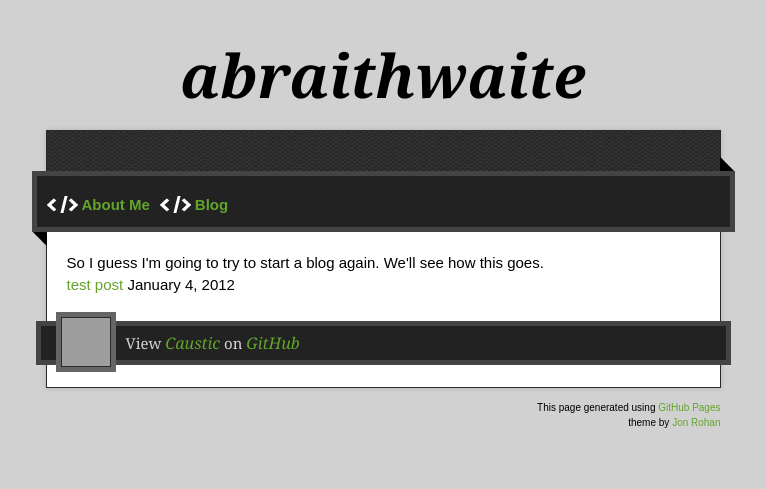
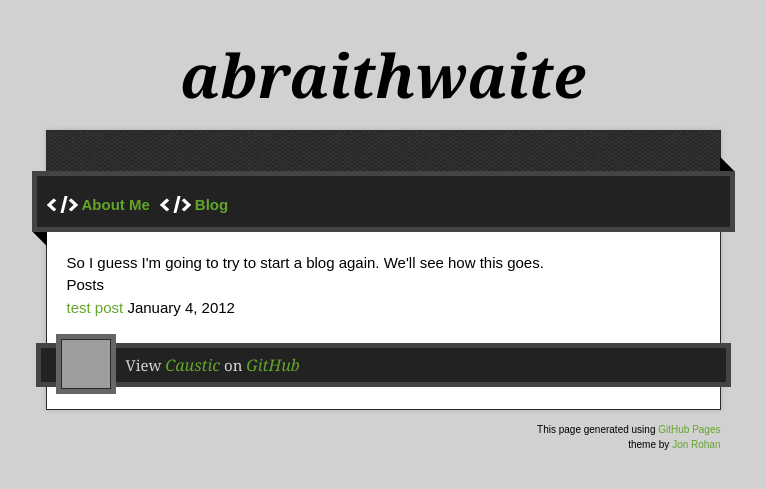
Before and after one commit to Caustic/caustic.github.com, a Jekyll site: the page built from blog.html, in a window 1280 px wide. Shown: the top 489 px of the page, without its empty margins (257-1023 px from the left). Built offline with Jekyll 4.4.1, drawn with Linux system fonts in a browser that asks for light colours; nearby versions of some CDN libraries; grey boxes are pictures that could not be loaded.

Commit message:
added posts title

```diff
--- a/blog.html
+++ b/blog.html
@@ -6,6 +6,8 @@ layout: default
 So I guess I'm going to try to start a blog again.  We'll see how this goes.
 </p>
 
+<h3> Posts </h3>
+
 <ul class="post-list">
   {% for post in site.posts %}
   <li>
```
